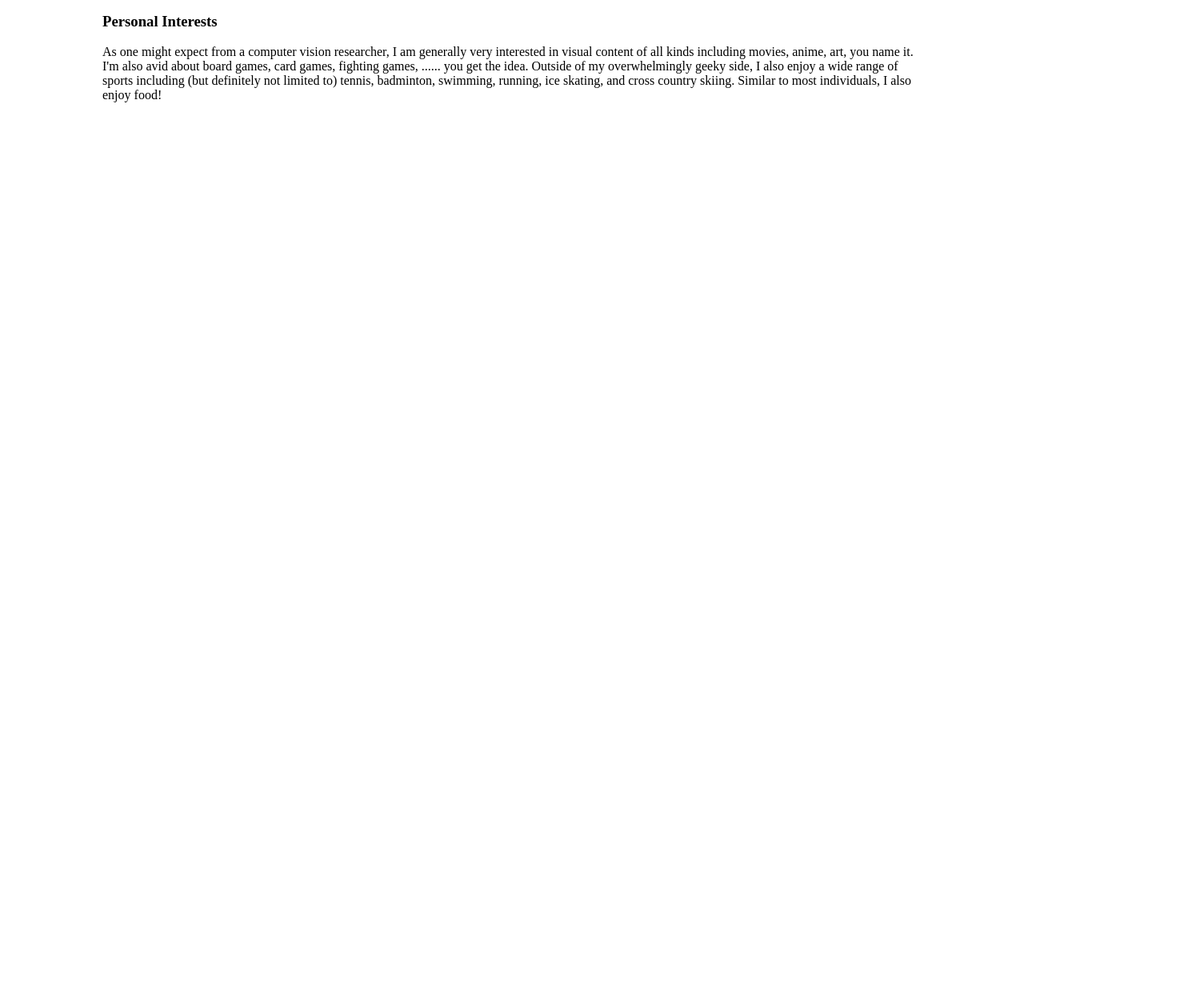
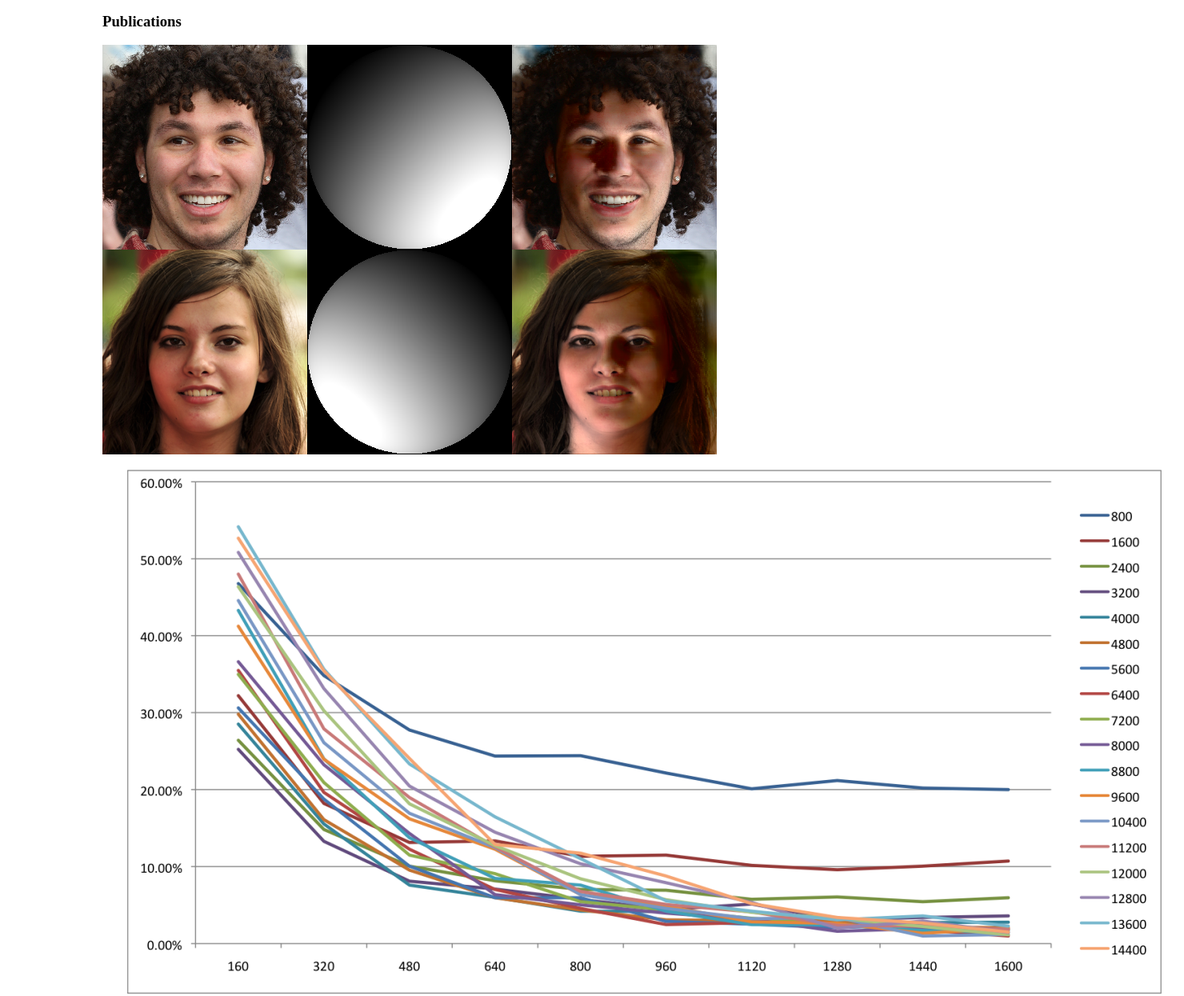
Before and after one commit to andrewhou1/andrewhou1.github.io, a plain HTML site: page index.html in a window 1280 px wide. Shown: the part 470-1715 px from the top of the page at 80% size, 1480 px wide, since content can reach past the window. Before the commit the page ends 800 px from the top, so only its background shows below. Drawn offline with Linux system fonts and the light colour scheme.

Commit message:
Update index.html

```diff
--- a/index.html
+++ b/index.html
@@ -43,6 +43,16 @@
 </div>
 
 <div class="section">
+  <h3>Publications</h3>
+  <div class="paper">
+    <img src="CVPR2021_website.png"/>
+  </div>
+  <div class="paper">
+    <img src="Keystroke_Figure.png"/>
+  </div>
+</div>
+
+<div class="section">
   <h3>Personal Interests</h3>
   As one might expect from a computer vision researcher, I am generally very interested in visual content of all kinds including movies, anime, art, you name it. I'm also avid about board games, card games, fighting games, ...... you get the idea. Outside of my overwhelmingly geeky side, I also enjoy a wide range of sports including (but definitely not limited to) tennis, badminton, swimming, running, ice skating, and cross country skiing. Similar to most individuals, I also enjoy food!
 </div>
```
